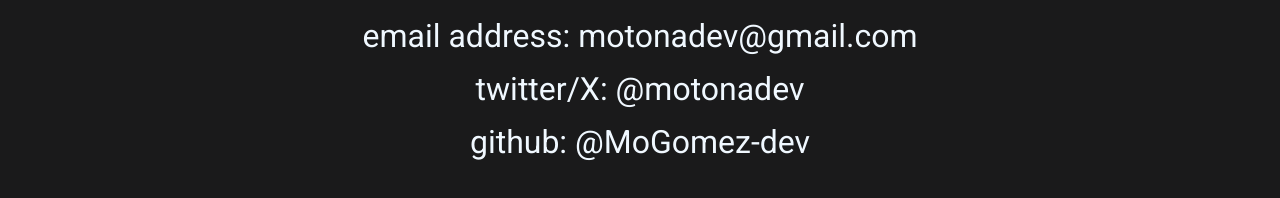
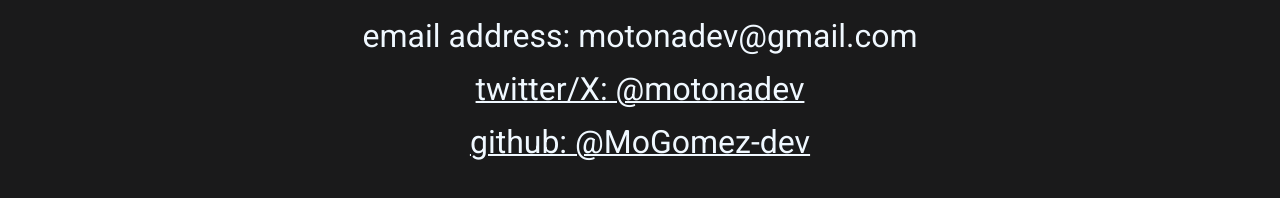
Before and after one commit to MoGomez-dev/my-page, a React (Create React App) app: page / in a window 1280 px wide. Both pictures are taken after a click on the button "Contact". Shown: the part 308-506 px from the top of the page. Built offline with nearby package versions, Linux system fonts and the light colour scheme.

Commit message:
Update index.css

```diff
--- a/src/index.css
+++ b/src/index.css
@@ -189,8 +189,9 @@
     display: block;
     font-size: 2rem;
     color: aliceblue;
-    text-decoration: none;
+    text-decoration: underline 2px solid;
     margin: 15px 0;
+    cursor: pointer;
 }
 
 @media (max-width:1200px){
```
